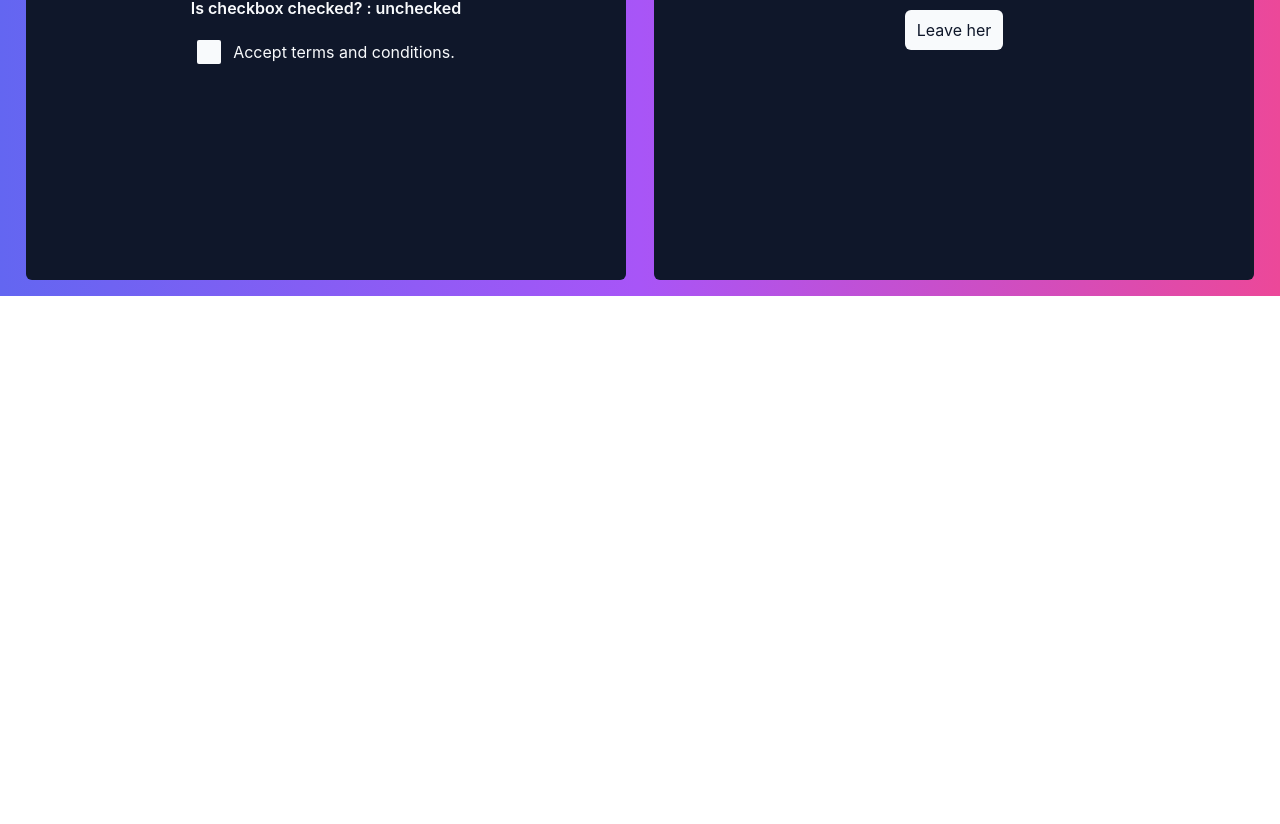
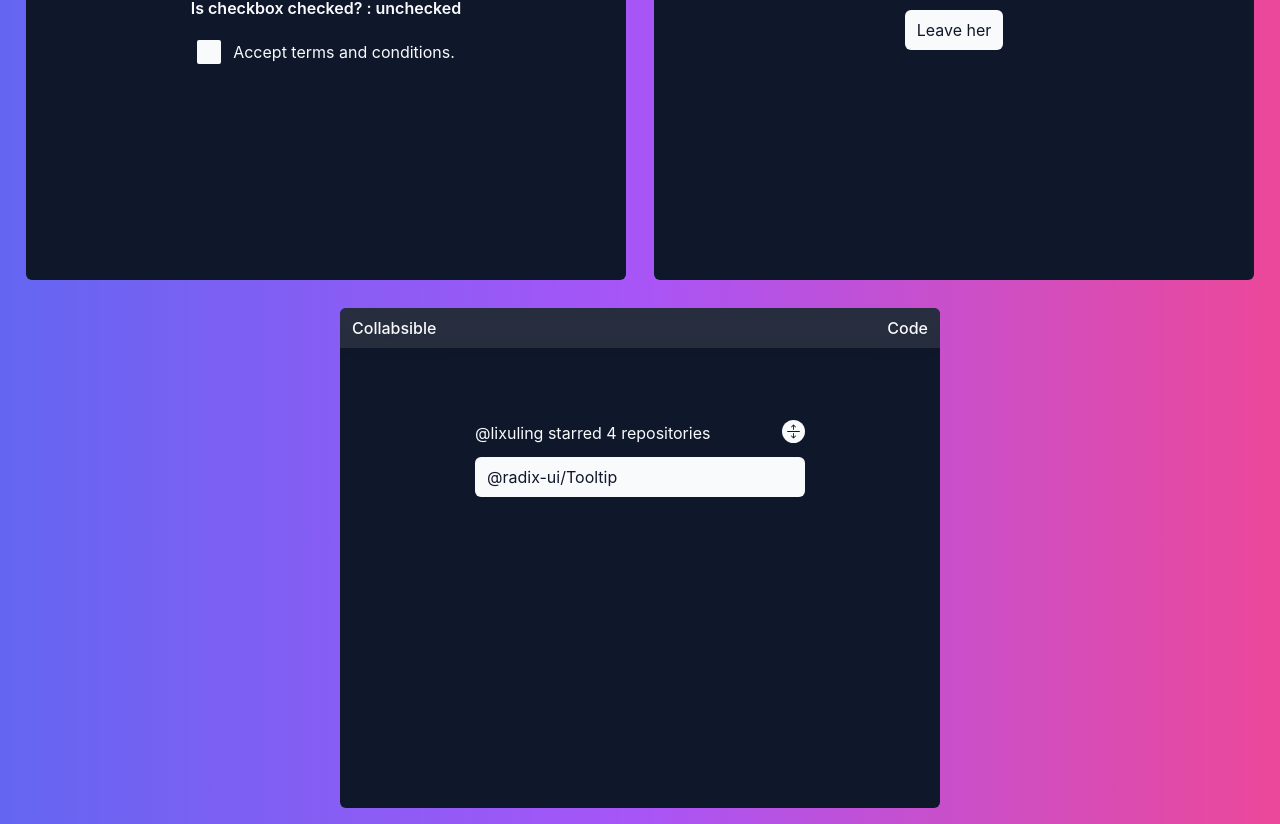
Before and after one commit to luxuling/radix-tailwind-styled-component, a React (Vite) app: page / in a window 1280 px wide. Shown: the part 988-1812 px from the top of the page. Before the commit the page ends 1284 px from the top, so only its background shows below. Built offline with nearby package versions, Linux system fonts and the light colour scheme; what tailwindcss-radix would draw is missing.

Commit message:
collabsible

```diff
--- a/package.json
+++ b/package.json
@@ -13,6 +13,7 @@
     "@radix-ui/react-accordion": "^1.1.1",
     "@radix-ui/react-alert-dialog": "^1.0.4",
     "@radix-ui/react-checkbox": "^1.0.4",
+    "@radix-ui/react-collapsible": "^1.0.3",
     "@radix-ui/react-icons": "^1.3.0",
     "@radix-ui/react-popover": "1.0.5",
     "@radix-ui/react-tooltip": "^1.0.5",
--- /dev/null
+++ b/src/components/collabsible/index.tsx
@@ -0,0 +1,34 @@
+import * as Collaabible from "@radix-ui/react-collapsible";
+import { RowSpacingIcon, Cross2Icon } from '@radix-ui/react-icons';
+import { useState } from "react";
+
+
+export default function CollabsibleReact() {
+const [isOpen, setIsOpen] = useState(false);
+  return (
+    <Collaabible.Root open={isOpen} onOpenChange={setIsOpen} className="max-w-[330px] w-full text-sm md:text-base max-h-[300px] h-full">
+    <div className="flex items-center justify-between w-full py-3 text-slate-50">
+        <h1>@lixuling starred 4 repositories</h1>
+        <Collaabible.Trigger>
+            <button className="p-1 rounded-full text-slate-900 bg-slate-50">
+                {isOpen ? <Cross2Icon />: <RowSpacingIcon />}
+            </button>
+        </Collaabible.Trigger>
+    </div>
+    <div className="h-[40px] px-3 rounded-md bg-slate-50 flex items-center text-slate-900">
+        <h1>@radix-ui/Tooltip</h1>
+    </div>
+    <Collaabible.Content className="flex flex-col mt-2 space-y-2">
+        <div className="h-[40px] px-3 rounded-md bg-slate-50 flex items-center text-slate-900">
+            <h1>@radix-ui/Accordion</h1>
+        </div>
+        <div className="h-[40px] px-3 rounded-md bg-slate-50 flex items-center text-slate-900">
+            <h1>@radix-ui/Checkbox</h1>
+        </div>
+        <div className="h-[40px] px-3 rounded-md bg-slate-50 flex items-center text-slate-900">
+            <h1>@radix-ui/alertDialog</h1>
+        </div>
+    </Collaabible.Content>
+    </Collaabible.Root>
+  )
+}
--- a/src/data/components.tsx
+++ b/src/data/components.tsx
@@ -1,6 +1,7 @@
 import AccordionReact from "../components/accordion";
 import AlertDialogReact from "../components/alertDialog";
 import CheckBoxReact from "../components/checkbox";
+import CollabsibleReact from "../components/collabsible";
 import TooltipReact from "../components/tooltip";
 
 export default function useComponents() {
@@ -28,6 +29,11 @@ export default function useComponents() {
       component: AlertDialogReact,
       link: `${baseLink}/alertDialog/index.tsx`,
     },
+    {
+      name: "Collabsible",
+      component: CollabsibleReact,
+      link: `${baseLink}/collabsible/index.tsx`,
+    },
   ];
   return allComponents;
 }
```
Also changed, not shown: 1 other file (tests, documents, lock files or other folders).
